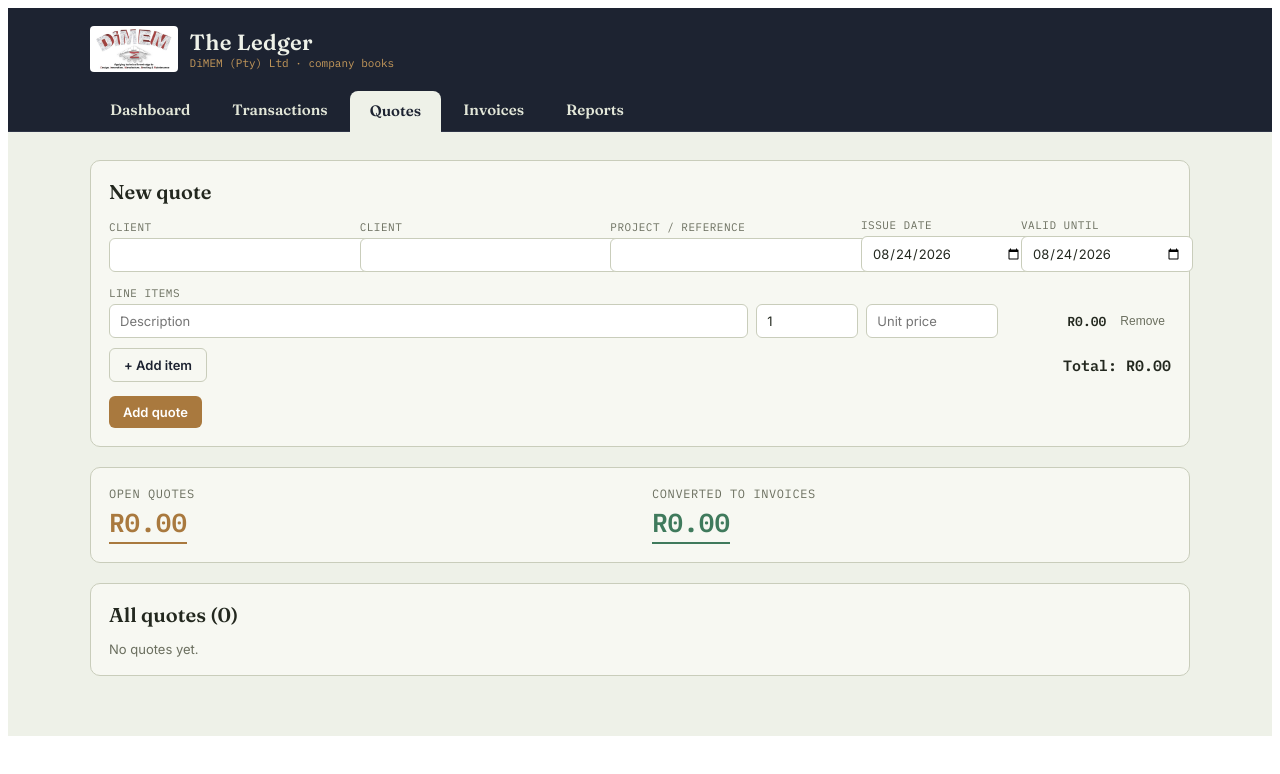
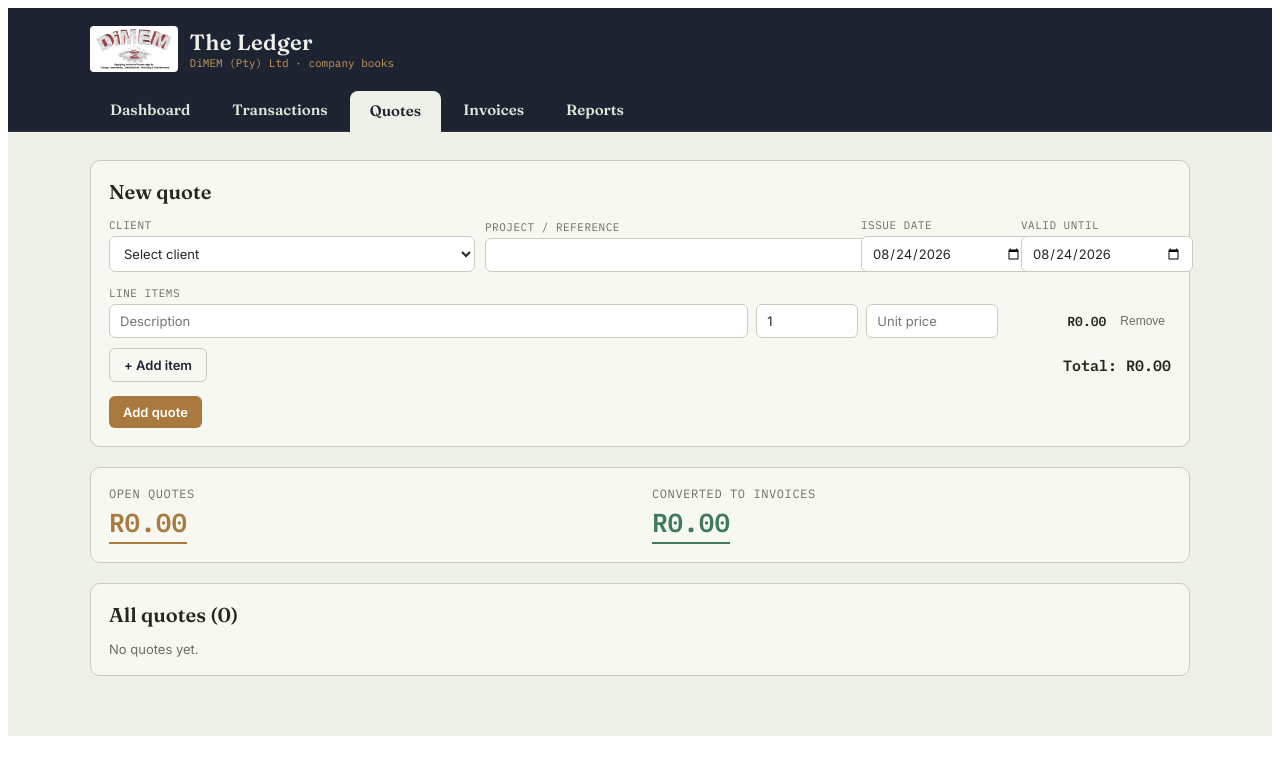
Before and after one commit to infodimem-droid/dimem-finance-app, a React (Vite) app: page / in a window 1280 px wide. Both pictures are taken after a click on the button "Quotes". Shown: the top 774 px of the page. Built offline with nearby package versions, Linux system fonts and the light colour scheme.

Commit message:
Add client dropdown with new-client entry to quotes and invoices

```diff
--- a/src/FinanceLedger.jsx
+++ b/src/FinanceLedger.jsx
@@ -936,25 +936,29 @@ function Label({ children }) {
 }
 
 // ---------- Invoices Tab ----------
-function InvoicesTab({ invoices, addInvoice, updateInvoice, updateInvoiceStatus, deleteInvoice, onPrint }) {
+function InvoicesTab({ invoices, addInvoice, updateInvoice, updateInvoiceStatus, deleteInvoice, onPrint, clients, addClient }) {
   const [form, setForm] = useState({ client: "", project: "", issueDate: todayISO(), dueDate: todayISO(), status: "unpaid" });
   const [items, setItems] = useState([{ id: uid(), description: "", quantity: 1, unitPrice: "" }]);
-  const [editingId, setEditingId] = useState(null);
+    const [editingId, setEditingId] = useState(null);
+    const [showNewClient, setShowNewClient] = useState(false);
 
   function startEdit(inv) {
     setEditingId(inv.id);
     setForm({ client: inv.client, project: inv.project || "", issueDate: inv.issueDate, dueDate: inv.dueDate, status: inv.status });
     setItems(inv.items && inv.items.length > 0 ? inv.items : [{ id: uid(), description: "", quantity: 1, unitPrice: "" }]);
+    setShowNewClient(!clients.includes(inv.client));
   }
    function cancelEdit() {
     setEditingId(null);
     setForm({ client: "", project: "", issueDate: todayISO(), dueDate: todayISO(), status: "unpaid" });
     setItems([{ id: uid(), description: "", quantity: 1, unitPrice: "" }]);
+    setShowNewClient(false);
   }
   function submit(e) {
     e.preventDefault();
     const amt = computeItemsTotal(items);
     if (!form.client || amt <= 0) return;
+    addClient(form.client);
     if (editingId) {
       updateInvoice(editingId, { ...form, items, amount: amt });
       setEditingId(null);
@@ -963,6 +967,7 @@ function InvoicesTab({ invoices, addInvoice, updateInvoice, updateInvoiceStatus,
     }
     setForm({ client: "", project: "", issueDate: todayISO(), dueDate: todayISO(), status: "unpaid" });
     setItems([{ id: uid(), description: "", quantity: 1, unitPrice: "" }]);
+    setShowNewClient(false);
   }
   const now = new Date();
   const sorted = [...invoices].sort((a, b) => new Date(b.issueDate) - new Date(a.issueDate));
@@ -975,9 +980,27 @@ function InvoicesTab({ invoices, addInvoice, updateInvoice, updateInvoiceStatus,
         <SectionTitle>{editingId ? "Edit invoice" : "New invoice"}</SectionTitle>
                 <form onSubmit={submit} style={{ display: "flex", flexDirection: "column", gap: 14 }}>
           <div style={{ display: "flex", gap: 10, flexWrap: "wrap", alignItems: "end" }}>
+             <div style={{ flex: "1 1 180px", minWidth: 150 }}>
+              <Label>Client</Label>
+              {showNewClient ? (
+                <div style={{ display: "flex", gap: 8, alignItems: "center" }}>
+                  <input className="ledger-input" type="text" value={form.client} onChange={e => setForm({ ...form, client: e.target.value })} style={{ ...inputStyle, flex: 1 }} placeholder="New client name" required autoFocus />
+                  {clients.length > 0 && <button type="button" onClick={() => { setShowNewClient(false); setForm({ ...form, client: "" }); }} style={{ background: "none", border: "none", color: COLORS.textMute, cursor: "pointer", fontSize: 11, whiteSpace: "nowrap" }}>Choose existing</button>}
+                </div>
+              ) : (
+                <select className="ledger-input" value={form.client} onChange={e => {
+                  if (e.target.value === "__new__") { setShowNewClient(true); setForm({ ...form, client: "" }); }
+                  else { setForm({ ...form, client: e.target.value }); }
+                }} style={inputStyle} required>
+                  <option value="" disabled>Select client</option>
+                  <option value="__new__">+ New client</option>
+                  {clients.map(c => <option key={c} value={c}>{c}</option>)}
+                </select>
+              )}
+            </div>
             <div style={{ flex: "1 1 180px", minWidth: 150 }}>
-              <Label>Client</Label>
-              <input className="ledger-input" type="text" value={form.client} onChange={e => setForm({ ...form, client: e.target.value })} style={inputStyle} required />
+              <Label>Project / Reference</Label>
+              <input className="ledger-input" type="text" value={form.project} onChange={e => setForm({ ...form, project: e.target.value })} style={inputStyle} />
             </div>
             <div style={{ width: 150 }}>
               <Label>Issue date</Label>
@@ -1056,26 +1079,30 @@ function InvoicesTab({ invoices, addInvoice, updateInvoice, updateInvoiceStatus,
   );
 }
 // ---------- Quotes Tab ----------
-function QuotesTab({ quotes, addQuote, updateQuote, updateQuoteStatus, deleteQuote, convertQuoteToInvoice, onPrint }) {
+function QuotesTab({ quotes, addQuote, updateQuote, updateQuoteStatus, deleteQuote, convertQuoteToInvoice, onPrint, clients, addClient }) {
   const [form, setForm] = useState({ client: "", project: "", issueDate: todayISO(), validUntil: todayISO(), status: "draft" });
   const [items, setItems] = useState([{ id: uid(), description: "", quantity: 1, unitPrice: "" }]);
-  const [editingId, setEditingId] = useState(null);
+    const [editingId, setEditingId] = useState(null);
+    const [showNewClient, setShowNewClient] = useState(false);
 
   function startEdit(q) {
     setEditingId(q.id);
     setForm({ client: q.client, project: q.project || "", issueDate: q.issueDate, validUntil: q.validUntil, status: q.status });
     setItems(q.items && q.items.length > 0 ? q.items : [{ id: uid(), description: "", quantity: 1, unitPrice: "" }]);
+    setShowNewClient(!clients.includes(q.client));
   }
   function cancelEdit() {
     setEditingId(null);
-    setForm({ client: "", issueDate: todayISO(), validUntil: todayISO(), status: "draft" });
+    setForm({ client: "", project: "", issueDate: todayISO(), validUntil: todayISO(), status: "draft" });
     setItems([{ id: uid(), description: "", quantity: 1, unitPrice: "" }]);
+    setShowNewClient(false);
   }
 
   function submit(e) {
     e.preventDefault();
     const amt = computeItemsTotal(items);
     if (!form.client || amt <= 0) return;
+    addClient(form.client);
     if (editingId) {
       updateQuote(editingId, { ...form, items, amount: amt });
       setEditingId(null);
@@ -1084,6 +1111,7 @@ function QuotesTab({ quotes, addQuote, updateQuote, updateQuoteStatus, deleteQuo
     }
     setForm({ client: "", project: "", issueDate: todayISO(), validUntil: todayISO(), status: "draft" });
     setItems([{ id: uid(), description: "", quantity: 1, unitPrice: "" }]);
+    setShowNewClient(false);
   }
   const sorted = [...quotes].sort((a, b) => new Date(b.issueDate) - new Date(a.issueDate));
   const totalOpen = quotes.filter(q => q.status !== "converted" && q.status !== "declined").reduce((s, q) => s + Number(q.amount), 0);
@@ -1103,13 +1131,23 @@ function QuotesTab({ quotes, addQuote, updateQuote, updateQuoteStatus, deleteQuo
         <SectionTitle>{editingId ? "Edit quote" : "New quote"}</SectionTitle>
                 <form onSubmit={submit} style={{ display: "flex", flexDirection: "column", gap: 14 }}>
           <div style={{ display: "flex", gap: 10, flexWrap: "wrap", alignItems: "end" }}>
-            <div style={{ flex: "1 1 180px", minWidth: 150 }}>
+             <div style={{ flex: "1 1 180px", minWidth: 150 }}>
               <Label>Client</Label>
-              <input className="ledger-input" type="text" value={form.client} onChange={e => setForm({ ...form, client: e.target.value })} style={inputStyle} required />
-            </div>
-            <div style={{ flex: "1 1 180px", minWidth: 150 }}>
-              <Label>Client</Label>
-              <input className="ledger-input" type="text" value={form.client} onChange={e => setForm({ ...form, client: e.target.value })} style={inputStyle} required />
+              {showNewClient ? (
+                <div style={{ display: "flex", gap: 8, alignItems: "center" }}>
+                  <input className="ledger-input" type="text" value={form.client} onChange={e => setForm({ ...form, client: e.target.value })} style={{ ...inputStyle, flex: 1 }} placeholder="New client name" required autoFocus />
+                  {clients.length > 0 && <button type="button" onClick={() => { setShowNewClient(false); setForm({ ...form, client: "" }); }} style={{ background: "none", border: "none", color: COLORS.textMute, cursor: "pointer", fontSize: 11, whiteSpace: "nowrap" }}>Choose existing</button>}
+                </div>
+              ) : (
+                <select className="ledger-input" value={form.client} onChange={e => {
+                  if (e.target.value === "__new__") { setShowNewClient(true); setForm({ ...form, client: "" }); }
+                  else { setForm({ ...form, client: e.target.value }); }
+                }} style={inputStyle} required>
+                  <option value="" disabled>Select client</option>
+                  <option value="__new__">+ New client</option>
+                  {clients.map(c => <option key={c} value={c}>{c}</option>)}
+                </select>
+              )}
             </div>
             <div style={{ flex: "1 1 180px", minWidth: 150 }}>
               <Label>Project / Reference</Label>
```
